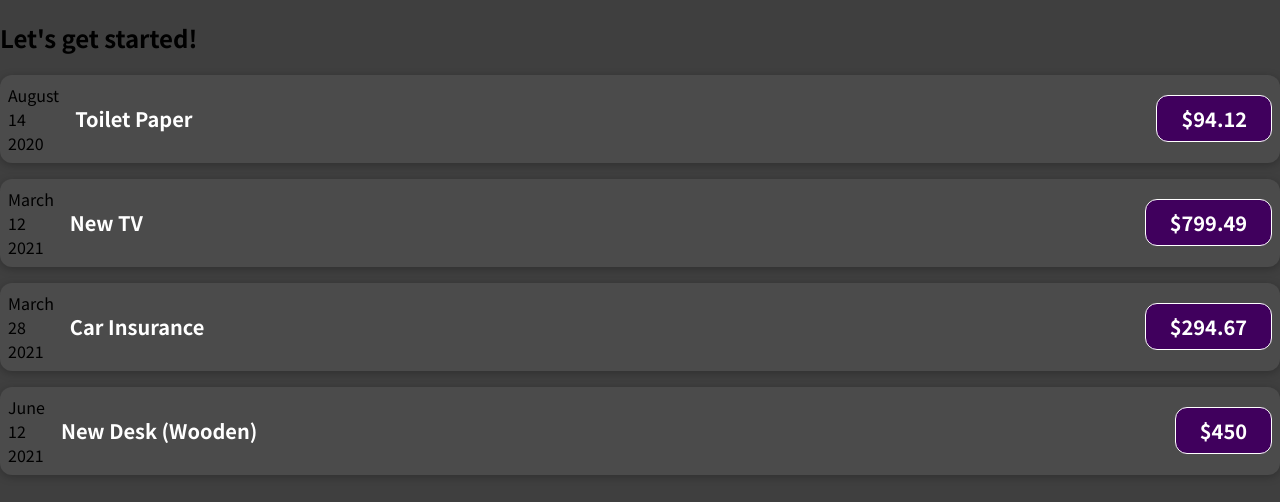
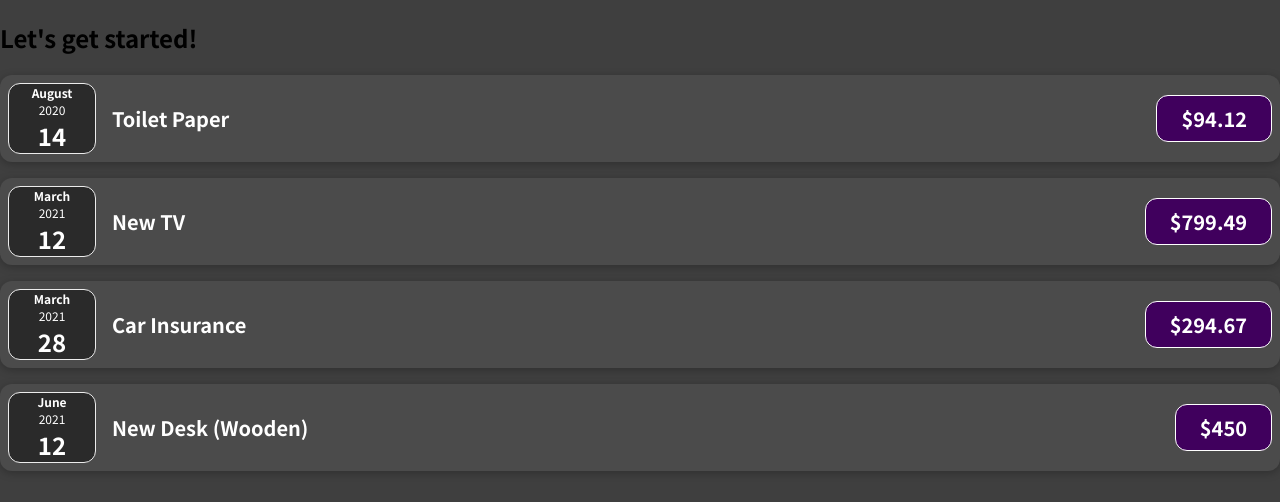
Before and after one commit to proto-zero/Udemy-React, a JavaScript app: page / in a window 1280 px wide. Shown: the top 502 px of the page. Built offline with nearby package versions, Linux system fonts and the light colour scheme.

Commit message:
create ExpenseData component and styling

```diff
--- a/src/App.js
+++ b/src/App.js
@@ -34,23 +34,19 @@
       <ExpenseItem
         title={expenses[0].title}
         amount={expenses[0].amount}
-        date={expenses[0].date}>
-      </ExpenseItem>
+        date={expenses[0].date} />
       <ExpenseItem
         title={expenses[1].title}
         amount={expenses[1].amount}
-        date={expenses[1].date}>
-      </ExpenseItem>
+        date={expenses[1].date} />
       <ExpenseItem
         title={expenses[2].title}
         amount={expenses[2].amount}
-        date={expenses[2].date}>
-      </ExpenseItem>
+        date={expenses[2].date} />
       <ExpenseItem
         title={expenses[3].title}
         amount={expenses[3].amount}
-        date={expenses[3].date}>
-      </ExpenseItem>
+        date={expenses[3].date} />
     </div>
   );
 }
--- /dev/null
+++ b/src/components/ExpenseDate.css
@@ -0,0 +1,26 @@
+.expense-date {
+    display: flex;
+    flex-direction: column;
+    width: 5.5rem;
+    height: 5.5 rem;
+    border: 1px solid #ececec;
+    background-color: #2a2a2a;
+    color: white;
+    border-radius: 12px;
+    align-items: center;
+    justify-content: center;
+}
+
+.expense-date__month {
+    font-size: 0.75rem;
+    font-weight: bold;
+}
+
+.expense-date__year {
+    font-size: 0.75rem;
+}
+
+.expense-date__day {
+    font-size: 1.5rem;
+    font-weight: bold;
+}
--- /dev/null
+++ b/src/components/ExpenseDate.js
@@ -0,0 +1,17 @@
+import "./ExpenseDate.css"
+
+function ExpenseDate(props) {
+    const month = props.date.toLocaleString("en-US", { month: "long" });
+    const day = props.date.toLocaleString("en-US", { day: "2-digit" });
+    const year = props.date.getFullYear();
+
+    return (
+        <div className="expense-date">
+            <div className="expense-date__month">{month}</div>
+            <div className="expense-date__year">{year}</div>
+            <div className="expense-date__day">{day}</div>
+        </div>
+    );
+}
+
+export default ExpenseDate;
--- a/src/components/ExpenseItem.js
+++ b/src/components/ExpenseItem.js
@@ -1,17 +1,10 @@
+import ExpenseDate from "./ExpenseDate";
 import "./ExpenseItem.css";
 
 function ExpenseItem(props) {
-    const month = props.date.toLocaleString("en-US", { month: "long" });
-    const day = props.date.toLocaleString("en-US", { day: "2-digit" });
-    const year = props.date.getFullYear();
-
     return (
         <div className="expense-item">
-            <div>
-                <div>{month}</div>
-                <div>{day}</div>
-                <div>{year}</div>
-            </div>
+            <ExpenseDate date={props.date} />
             <div className="expense-item__description">
                 <h2>{props.title}</h2>
                 <div className="expense-item__price">${props.amount}</div>
```
Also changed, not shown: 1 other file (tests, documents, lock files or other folders).
